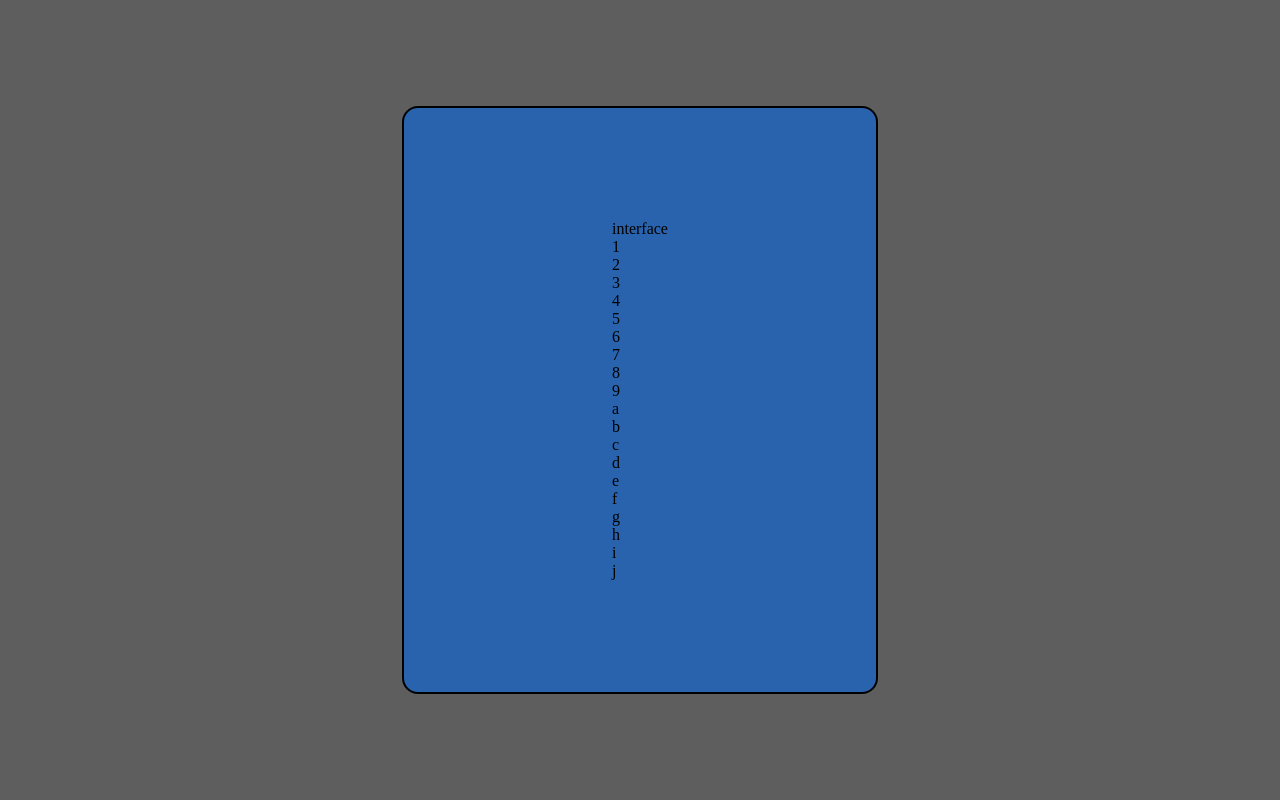
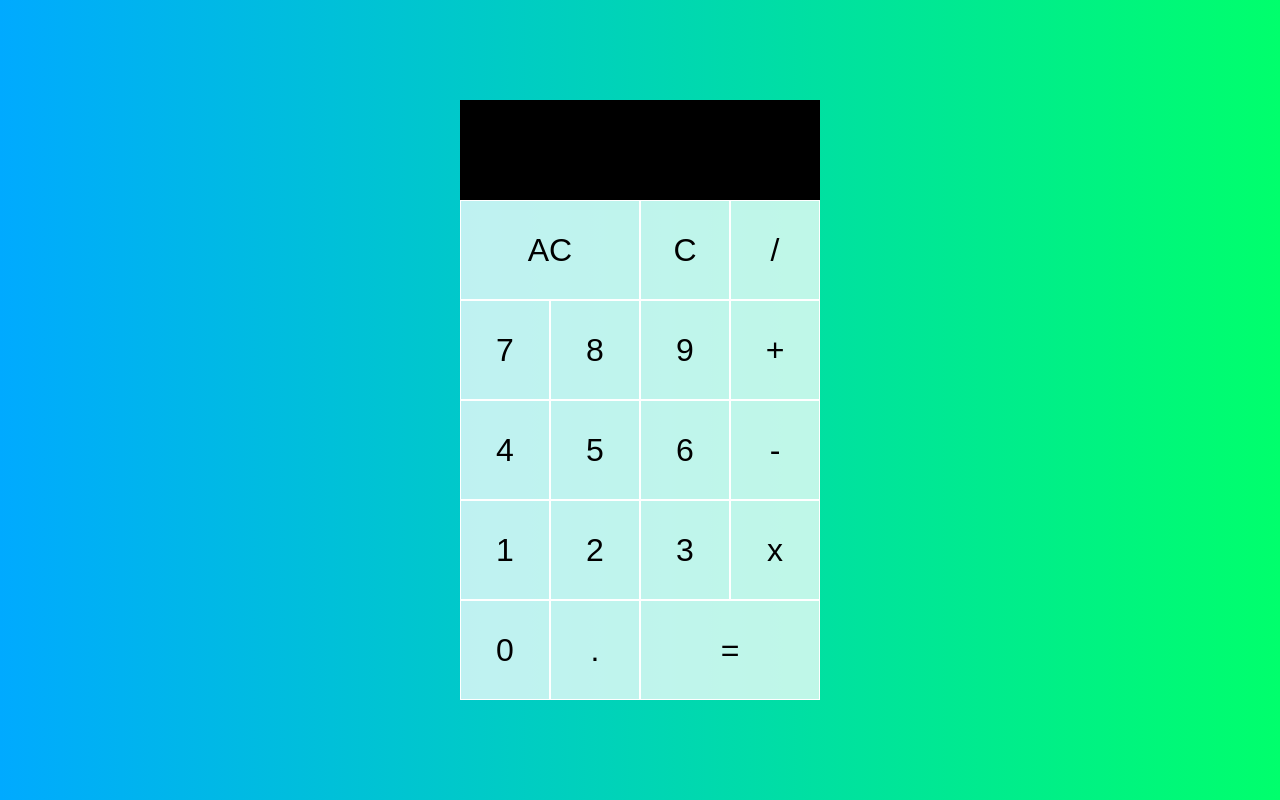
Before and after one commit to Taisaka37/calculator, a plain HTML site: page index.html in a window 1280 px wide. Drawn offline with Linux system fonts and the light colour scheme.

Commit message:
finish design

```diff
--- a/index.html
+++ b/index.html
@@ -11,27 +11,29 @@
 <body>
   <div class="biggest-container">
   <div class="big-container">
-    <div id="interface">interface</div>
+    <div id="interface">
+      <div id="previous-operand"></div>
+      <div id="current-operand"></div>
+    </div>
     <div class="small-container">
-      <div id="1" class="button">1</div>
-      <div id="1" class="button">2</div>
-      <div id="1" class="button">3</div>
-      <div id="1" class="button">4</div>
-      <div id="1" class="button">5</div>
-      <div id="1" class="button">6</div>
-      <div id="1" class="button">7</div>
-      <div id="1" class="button">8</div>
-      <div id="1" class="button">9</div>
-      <div id="1" class="button">a</div>
-      <div id="1" class="button">b</div>
-      <div id="1" class="button">c</div>
-      <div id="1" class="button">d</div>
-      <div id="1" class="button">e</div>
-      <div id="1" class="button">f</div>
-      <div id="1" class="button">g</div>
-      <div id="1" class="button">h</div>
-      <div id="1" class="button">i</div>
-      <div id="1" class="button">j</div>
+      <button id="AC" class="button span-2">AC</button>
+      <button id="C" class="button">C</button>
+      <button id="/" class="button">/</button>
+      <button id="7" class="button">7</button>
+      <button id="8" class="button">8</button>
+      <button id="9" class="button">9</button>
+      <button id="+" class="button">+</button>
+      <button id="4" class="button">4</button>
+      <button id="5" class="button">5</button>
+      <button id="6" class="button">6</button>
+      <button id="-" class="button">-</button>
+      <button id="1" class="button">1</button>
+      <button id="2" class="button">2</button>
+      <button id="3" class="button">3</button>
+      <button id="x" class="button">x</button>
+      <button id="0" class="button">0</button>
+      <button id="." class="button">.</button>
+      <button id="=" class="button span-2">=</button>
     </div>
   </div>
 </div>
--- a/style.css
+++ b/style.css
@@ -9,22 +9,47 @@
   justify-content: center;
   min-height: 100vh;
   min-width: 100vw;
-  background-color: rgb(94, 94, 94);
-}
-
+  background: linear-gradient(to right, #00AAFF, #00FF6C)
+  }
 .big-container {
   display: flex;
   flex-direction: column;
-  border: 2px solid black;
-  padding: 7em 13em;
-  border-radius: 1em;
-  background-color: rgb(42, 99, 173);
 }
 #interface {
+  grid-column: 1 / -1;
+  background-color: black;
+  display: flex;
+  min-height: 100px;
+  flex-direction: column;
+  align-items: flex-end;
+  justify-content: space-evenly;
+  color: rgba(255, 255, 255, 1);
+}
+
+#current-operand {
+  font-size: 2rem;
+}
+
+
+.small-container > button {
+  font-size: 2rem;
+  background-color: rgba(255, 255, 255, 0.75);
+  border: 1px solid white;
+  cursor: pointer;
+}
+
+.small-container > button:hover {
+  background-color: rgba(255, 255, 255, 0.9);
 
 }
 
 
 .small-container {
   display: grid;
+  grid-template-columns: repeat(4, 90px);
+  grid-template-rows: repeat(5, 100px);
 }
+
+.span-2 {
+  grid-column: span 2;
+}
```
